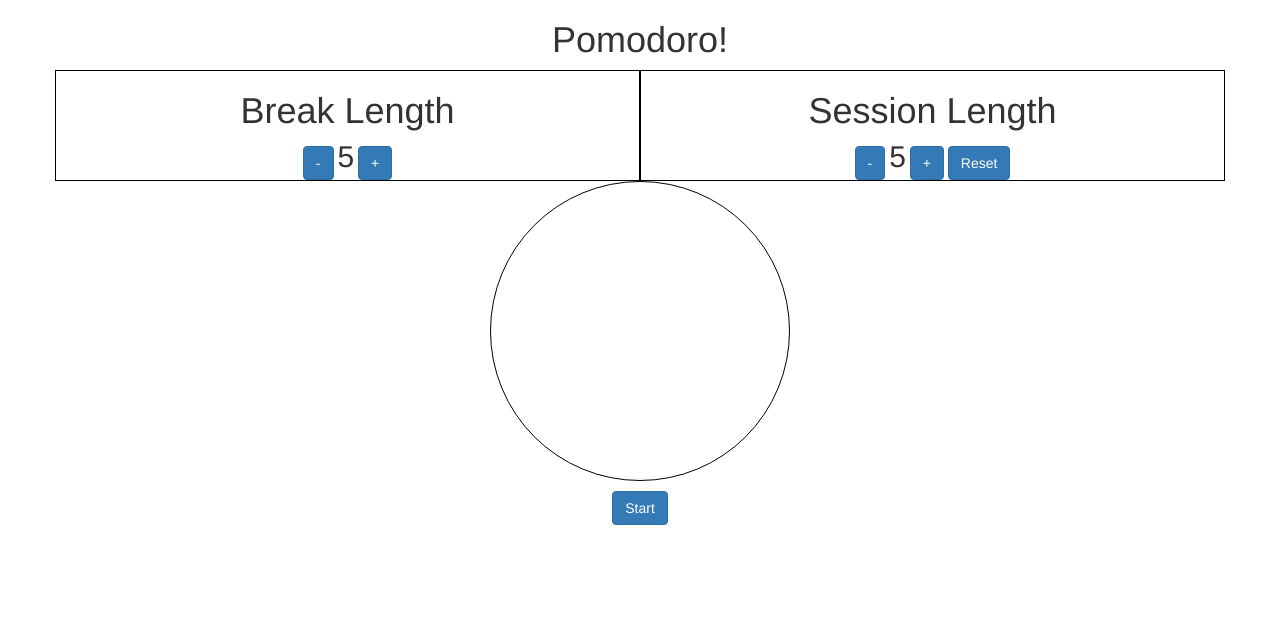
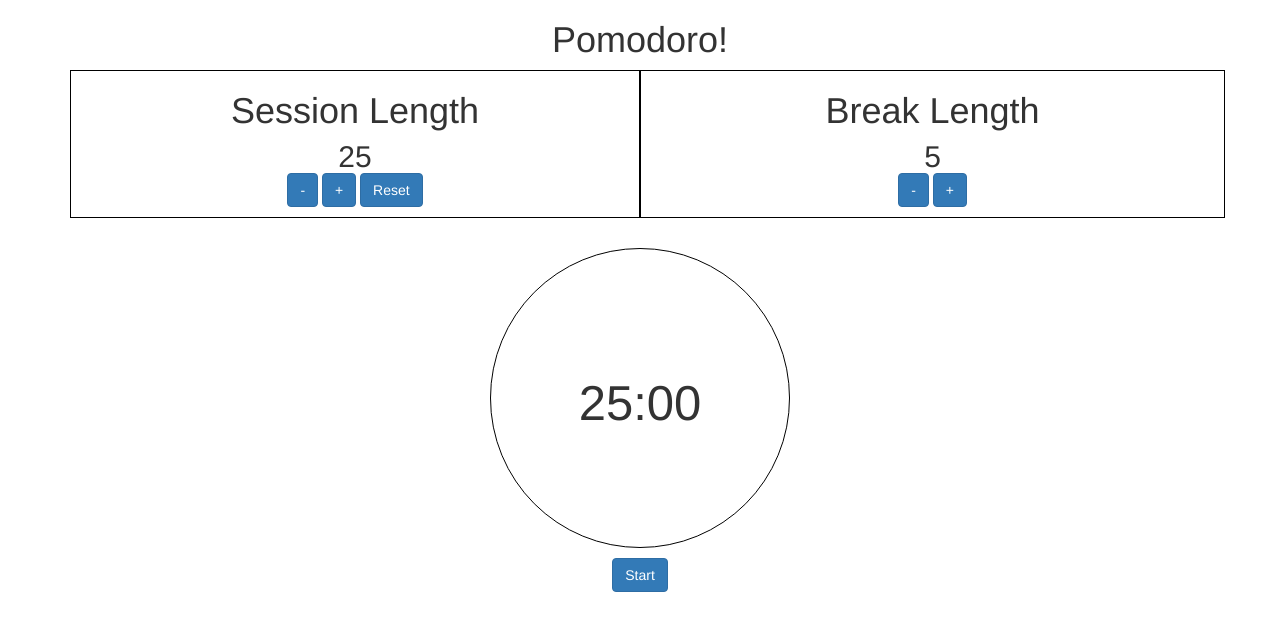
Before and after one commit to wiltrahan/pomodoroClock, a plain HTML site: page index.html in a window 1280 px wide. Drawn offline with nearby package versions, Linux system fonts and the light colour scheme.

Commit message:
add styling

```diff
--- a/index.html
+++ b/index.html
@@ -16,31 +16,30 @@
 <div class="container text-center">
   <h1>Pomodoro!</h1>
 
-  <div class="row">
+  <div id="session" class="col-md-6">
+    <h1 id="sessionTime">Session Length</h1>
+    <h2 id="sessionNum">25</h2>
+    <br>
+    <a href="#" class="btn btn-primary" id="sub5Session">-</a>
+    <a href="#" class="btn btn-primary" id="add5Session">+</a>
+    <a href="#" class="btn btn-primary" id="reset">Reset</a>
+  </div>
+
+  <div class="row" id="session_break">
     <div id="break" class="col-md-6">
       <h1 id="breakTime">Break Length</h1>
+      <h2 id="breakNum">5</h2>
+      <br>
       <a href="#" class="btn btn-primary" id="sub5Break">-</a>
-      <h2 id="breakNum">5</h2>
       <a href="#" class="btn btn-primary" id="add5Break">+</a>
-    </div>
-
-    <!-- <div id="triangle" class="col-md-4"></div> -->
-
-    <div id="timer" class="col-md-6">
-      <h1 id="sessionTime">Session Length</h1>
-      <a href="#" class="btn btn-primary" id="sub5Session">-</a>
-      <h2 id="sessionNum">5</h2>
-      <a href="#" class="btn btn-primary" id="add5Session">+</a>
-      <a href="#" class="btn btn-primary" id="reset">Reset</a>
     </div>
   </div>
 
   <div class="row">
     <div id="clock">
-      <!-- <p class="text-center">20:00</p> -->
+      <p class="text-center" id="time_clock">25:00</p>
     </div>
   </div>
-
 
   <a href="#" class="btn btn-primary" id="start">Start</a>
 </div>
--- a/style.css
+++ b/style.css
@@ -6,11 +6,18 @@ h2 {
   margin: 10px;
 }
 
+#session_break {
+  margin-bottom: 20px;
+  padding-bottom: 10px;
+}
+
 #break {
   border: 1px solid black;
+  padding-bottom: 10px;
 }
-#timer {
+#session {
   border: 1px solid black;
+  padding-bottom: 10px;
 }
 #clock{
   width: 300px;
@@ -18,7 +25,9 @@ h2 {
   background: transparent;
   border-radius: 250px;
   border: 1px solid black;
-  margin-top: 30px;
   margin: 0 auto;
-  padding-top: 50px;
 }
+#time_clock {
+  margin-top: 40%;
+  font-size: 3.5em;
+}
```
